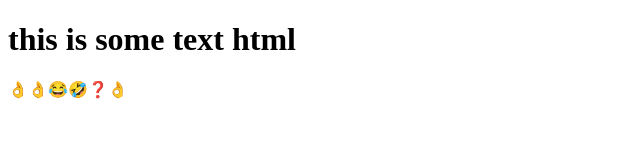
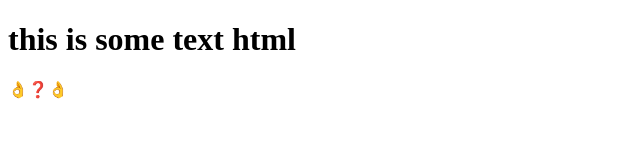
Before and after one commit to Lea2166/test2, a plain HTML site: page index.html in a window 1280 px wide. Shown: the whole page, without its empty margins (0-640 px from the left). Drawn offline with Linux system fonts and the light colour scheme.

Commit message:
add imoogi

```diff
--- a/index.html
+++ b/index.html
@@ -7,6 +7,6 @@
 </head>
 <body>
     <h1>this is some text html</h1>
-    <p>👌👌😂🤣❓👌</p>
+    <p>👌❓👌</p>
 </body>
 </html>
```
